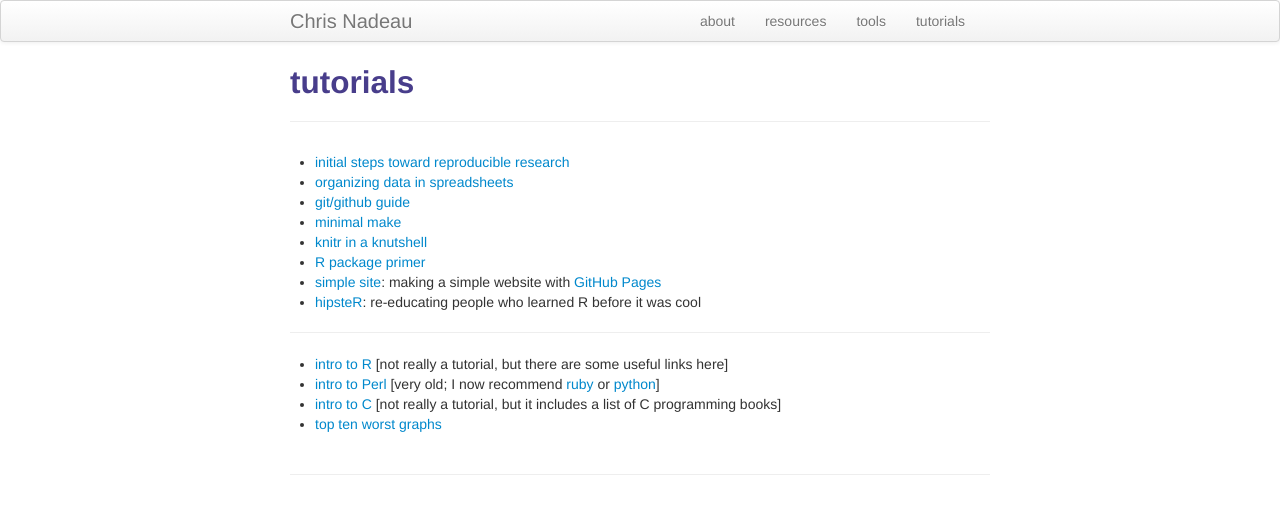
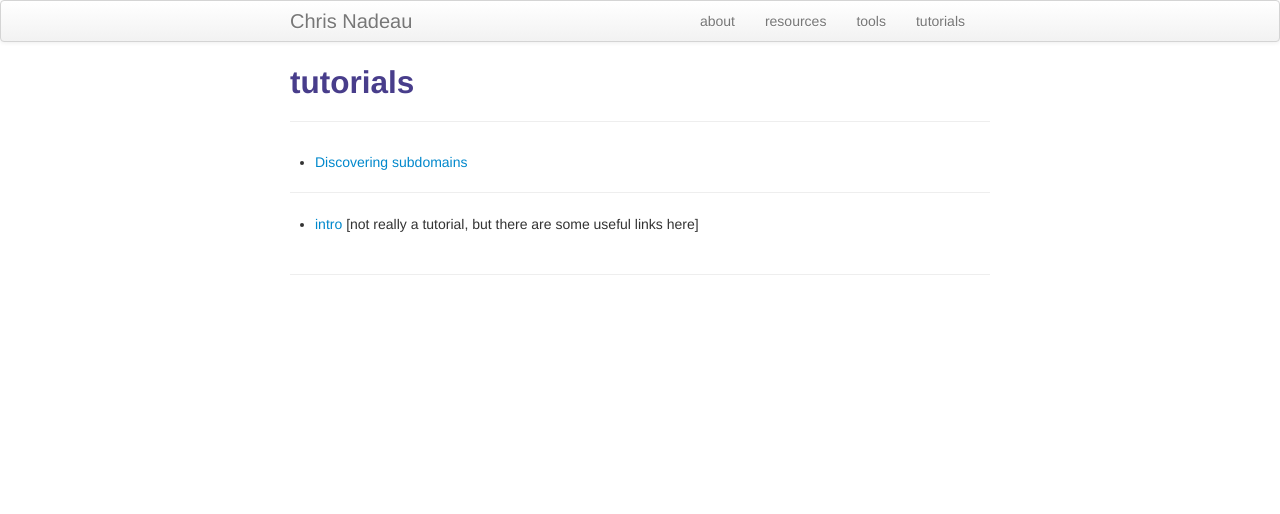
Before and after one commit to dynamicparallax/dynamicparallax.github.io, a Jekyll site: the page built from pages/tutorials.md, in a window 1280 px wide. Shown: the top 514 px of the page. Built offline with Jekyll 4.4.1, drawn with Linux system fonts in a browser that asks for light colours.

Commit message:
Update tutorials.md

```diff
--- a/pages/tutorials.md
+++ b/pages/tutorials.md
@@ -1,25 +1,12 @@
 ---
 layout: page
 title: tutorials
-description: Karl Broman's tutorials
+description: Chris Nadeau's tutorials
 ---
 
-- [initial steps toward reproducible research](https://kbroman.org/steps2rr)
-- [organizing data in spreadsheets](https://kbroman.org/dataorg)
-- [git/github guide](https://kbroman.org/github_tutorial)
-- [minimal make](https://kbroman.org/minimal_make)
-- [knitr in a knutshell](https://kbroman.org/knitr_knutshell)
-- [R package primer](https://kbroman.org/pkg_primer)
-- [simple site](https://kbroman.org/simple_site): making a simple
-  website with [GitHub Pages](https://pages.github.com)
-- [hipsteR](https://kbroman.org/hipsteR/): re-educating people who learned R before it was cool
+- [Discovering subdomains](https://.com)
 
 ---
 
-- [intro to R](https://www.biostat.wisc.edu/~kbroman/Rintro)
+- [intro ](https://.com)
   \[not really a tutorial, but there are some useful links here\]
-- [intro to Perl](https://www.biostat.wisc.edu/~kbroman/perlintro)
-  \[very old; I now recommend [ruby](https://www.ruby-lang.org/en/) or [python](https://www.python.org/)\]
-- [intro to C](https://www.biostat.wisc.edu/~kbroman/Cintro)
-  \[not really a tutorial, but it includes a list of C programming books\]
-- [top ten worst graphs](https://www.biostat.wisc.edu/~kbroman/topten_worstgraphs/)
```
